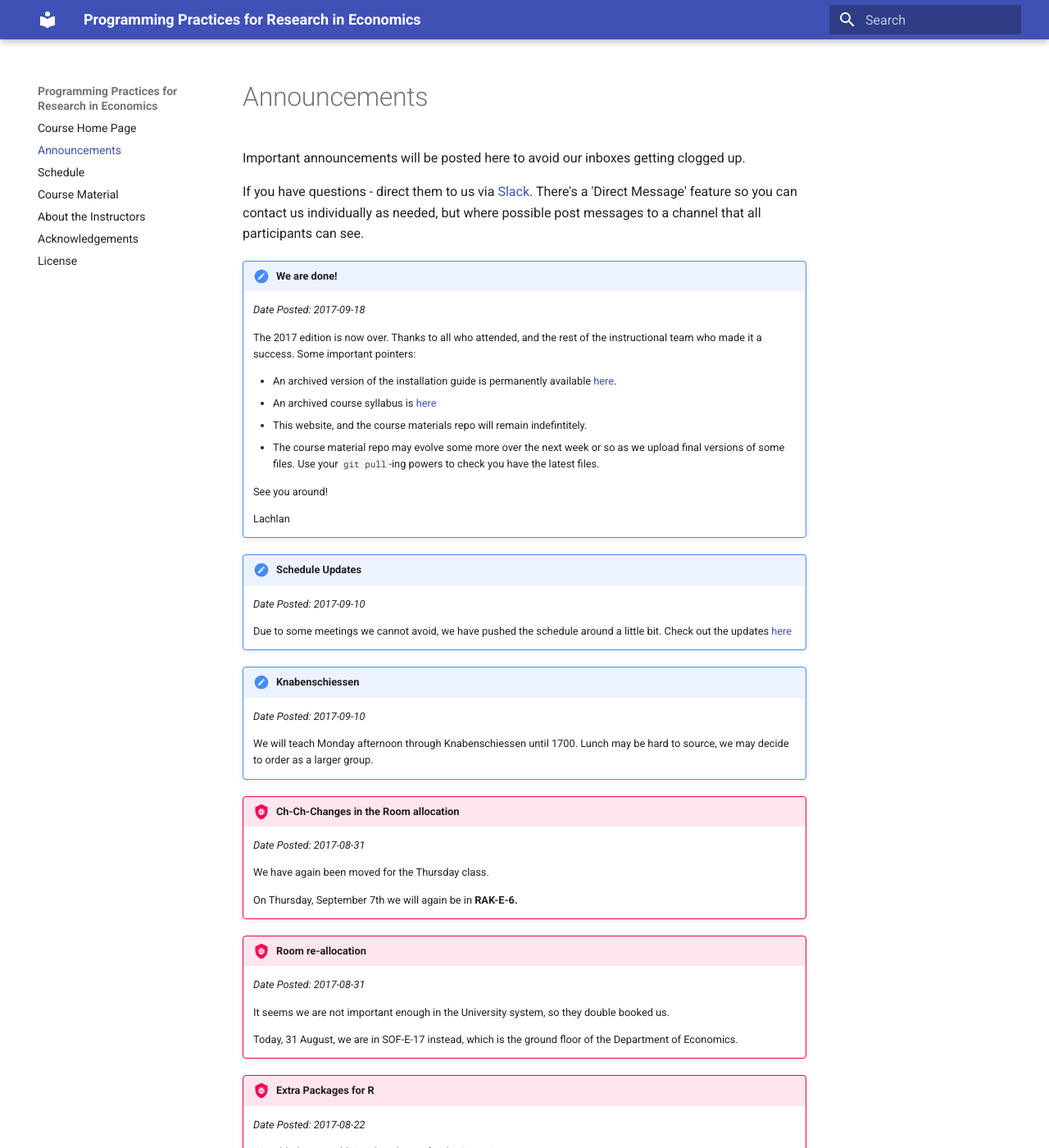
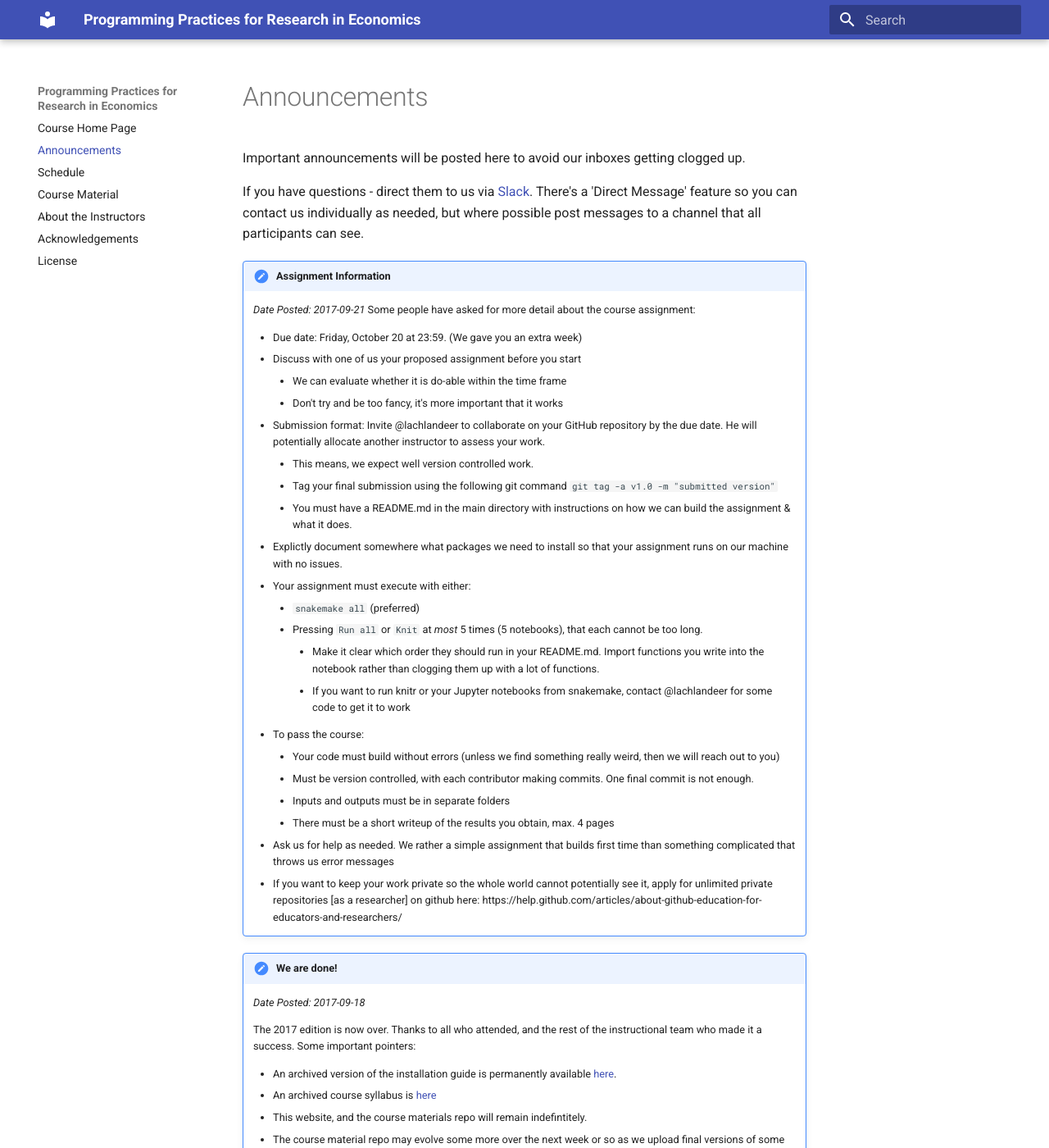
Before and after one commit to tisem-digital-marketing/2021-smwa, an MkDocs documentation site: the page built from docs/announcements.md, in a window 1280 px wide and 1400 px high. Shown: the whole window at 82% size. Built offline with MkDocs 1.6.1 and Material for MkDocs 9.7.7, drawn with Linux system fonts in a browser that asks for light colours; old or Windows-style settings are respelled for this version of MkDocs.

Commit message:
assignment info posted

```diff
--- a/docs/announcements.md
+++ b/docs/announcements.md
@@ -4,31 +4,31 @@ Important announcements will be posted here to avoid our inboxes getting clogged
 
 If you have questions - direct them to us via [Slack](https://pp4rs.slack.com). There's a 'Direct Message' feature so you can contact us individually as needed, but where possible post messages to a channel that all participants can see.
 
-<!-- !!! note "Student Assignments"
-    *Date Posted: 2017-09-18*
-
+!!! note "Assignment Information"
+    *Date Posted: 2017-09-21*
     Some people have asked for more detail about the course assignment:
 
     * Due date: Friday, October 20 at 23:59. (We gave you an extra week)
-    * Submission format: Invite @lachlandeer to collaborate on your GitHub repository by the due date.
+    * Discuss with one of us your proposed assignment before you start
+        * We can evaluate whether it is do-able within the time frame
+        * Don't try and be too fancy, it's more important that it works
+    * Submission format: Invite @lachlandeer to collaborate on your GitHub repository by the due date. He will potentially allocate another instructor to assess your work.
         * This means, we expect well version controlled work.
         * Tag your final submission using the following git command `git tag -a v1.0 -m "submitted version"`
-        * You must have a README.md in the main directory with instructions on how we can build the assignment.
+        * You must have a README.md in the main directory with instructions on how we can build the assignment & what it does.
     * Explictly document somewhere what packages we need to install so that your assignment runs on our machine with no issues.
     * Your assignment must execute with either:
         * `snakemake all` (preferred)
         * Pressing `Run all` or `Knit` at *most* 5 times (5 notebooks), that each cannot be too long.
             * Make it clear which order they should run in your README.md. Import functions you write into the notebook rather than clogging them up with a lot of functions.
-            * If you want to run knitr or your notebooks from snakemake, contact @lachlandeer for some code to get it to work
-    * Discuss with one of us your proposed assignment before you start
-        * We can evaluate whether it is do-able within the time frame
-        * Don't try and be too fancy, it's more important that it works
+            * If you want to run knitr or your Jupyter notebooks from snakemake, contact @lachlandeer for some code to get it to work
     * To pass the course:
         *  Your code must build without errors (unless we find something really weird, then we will reach out to you)
-        * Must be version controlled
+        * Must be version controlled, with each contributor making commits. One final commit is not enough.
         * Inputs and outputs must be in separate folders
-        * There must be a short writeup of the results you obtain
-    * Ask us for help as needed. We rather a simple assignment that builds first time than something complicated that throws us error messages -->
+        * There must be a short writeup of the results you obtain, max. 4 pages
+    * Ask us for help as needed. We rather a simple assignment that builds first time than something complicated that throws us error messages
+    * If you want to keep your work private so the whole world cannot potentially see it, apply for unlimited private repositories [as a researcher] on github here: https://help.github.com/articles/about-github-education-for-educators-and-researchers/
 
 !!! note "We are done!"
     *Date Posted: 2017-09-18*
```
